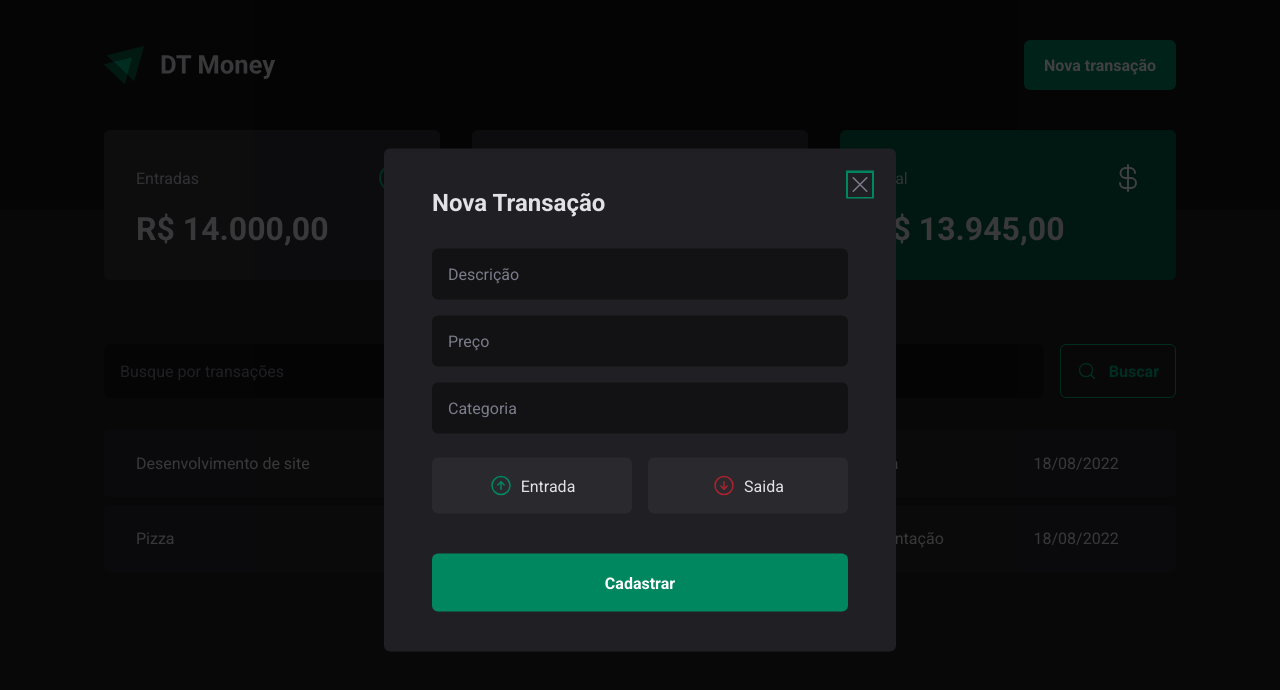
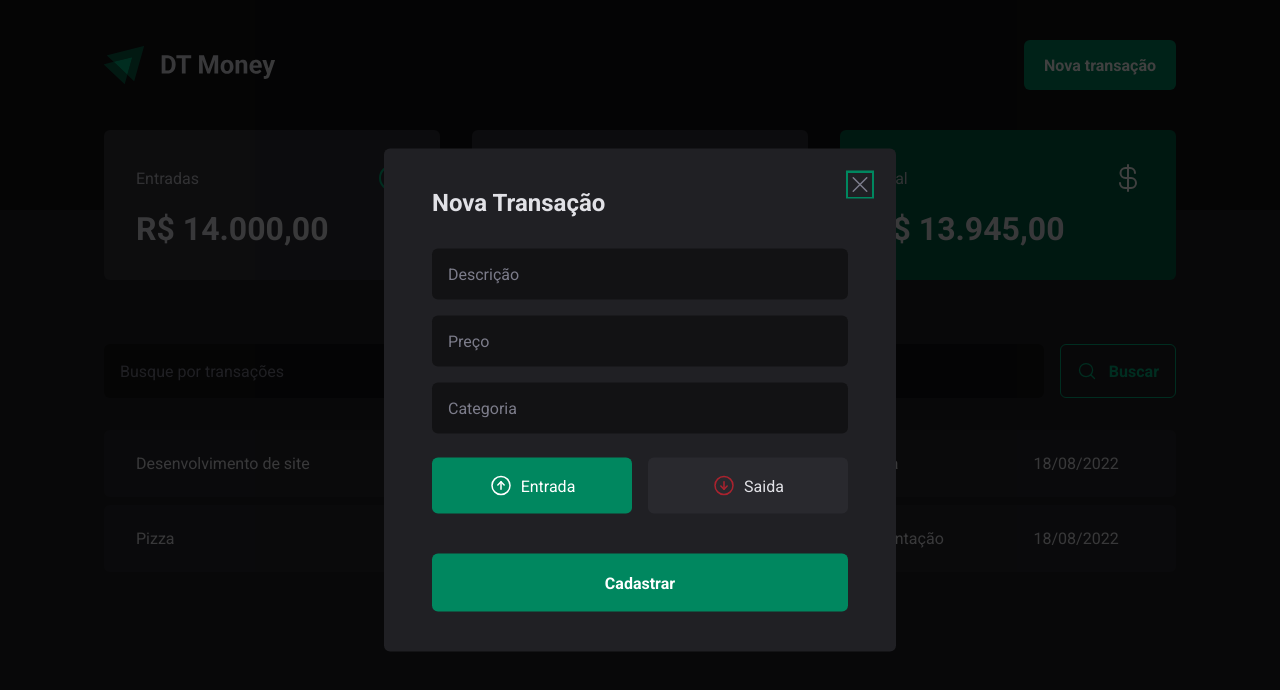
Before and after one commit to FixRuan/New-DT-money, a React (Vite) app: page / in a window 1280 px wide. Both pictures are taken after a click on the button "Nova transação". Shown: the top 690 px of the page. Built offline with nearby package versions, Linux system fonts and the light colour scheme; data requests are answered from the project's data file.

Commit message:
Transaction type controller

```diff
--- a/src/components/NewTransactionModal/index.tsx
+++ b/src/components/NewTransactionModal/index.tsx
@@ -5,7 +5,7 @@
 
 import * as z from 'zod';
 import { zodResolver } from '@hookform/resolvers/zod';
-import { useForm } from "react-hook-form";
+import { Controller, useForm } from "react-hook-form";
 
 const newTransactionFormSchema = z.object({
   description: z.string(),
@@ -17,8 +17,16 @@
 type NewTransactionFormInputs = z.infer<typeof newTransactionFormSchema>
 
 export function NewTransactionModal() {
-  const { register, handleSubmit, formState: { isSubmitting } } = useForm<NewTransactionFormInputs>({
-    resolver: zodResolver(newTransactionFormSchema)
+  const {
+    control,
+    register,
+    handleSubmit,
+    formState: { isSubmitting }
+  } = useForm<NewTransactionFormInputs>({
+    resolver: zodResolver(newTransactionFormSchema),
+    defaultValues: {
+      type: 'income'
+    }
   });
 
   function handleCreateNewTransaction(data: NewTransactionFormInputs) {
@@ -59,7 +67,15 @@
             {...register('category')}
           />
 
-          <TransactionType>
+          <Controller
+            control={control}
+            name="type"
+            render={({ field }) => {
+              return (
+                <TransactionType
+                  onValueChange={field.onChange}
+                  value={field.value}
+                >
                   <TransactionTypeButton variant="income" value="income">
                     <ArrowCircleUp size={24} />
                     Entrada
@@ -70,6 +86,9 @@
                     Saida
                   </TransactionTypeButton>
                 </TransactionType>
+              )
+            }}
+          />
 
           <button type="submit" disabled={isSubmitting}>Cadastrar</button>
         </form>
```
Lines whose indentation alone changed are shown as unchanged.
